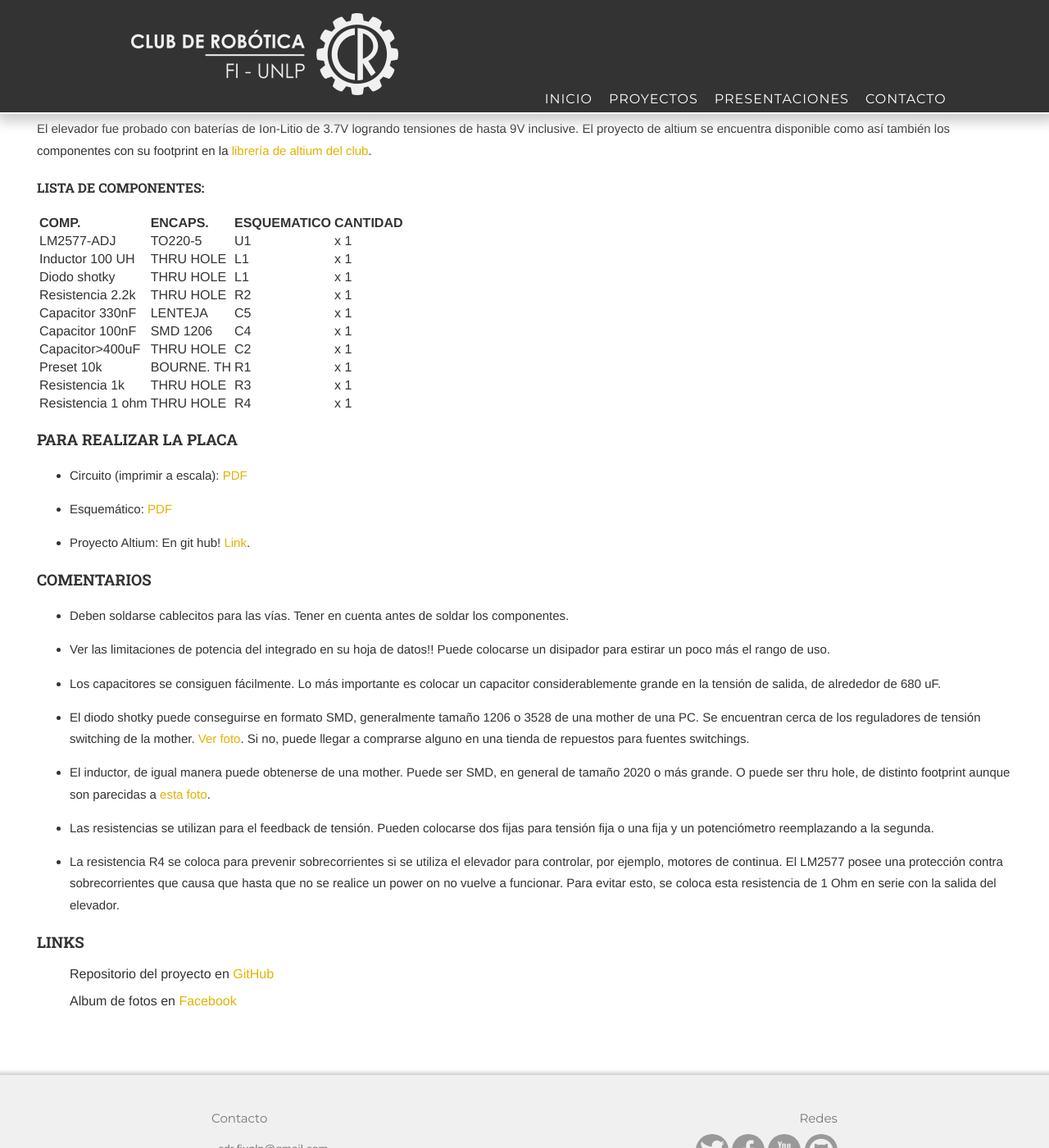
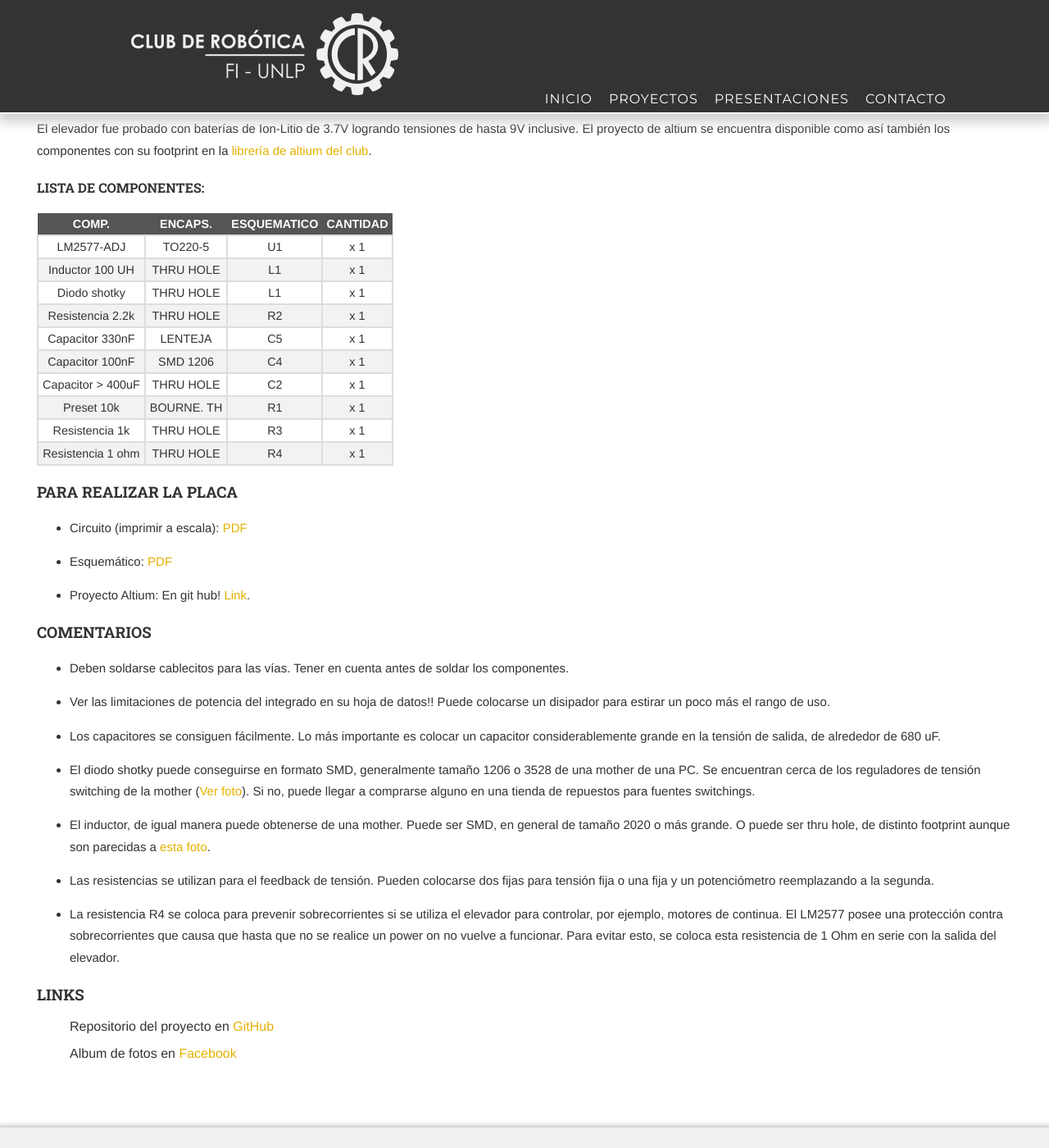
Before and after one commit to leandro-gaston/cdr-web, a Jekyll site: the page built from sitio/_posts/2016-06-21-Elevador Discreto.md, in a window 1280 px wide and 1400 px high, scrolled down 613 px. Shown: the whole window at 82% size. Built offline with Jekyll 4.4.1, drawn with Linux system fonts in a browser that asks for light colours; some web fonts are replaced.

Commit message:
Verificado P012 y definido el formato a futuro de tablas

```diff
--- a/sitio/_layouts/post.html
+++ b/sitio/_layouts/post.html
@@ -3,6 +3,33 @@ layout: default
 ---
 <head>
 <link href="/css/syntax.css" rel="stylesheet">
+
+<style>
+table {
+    border-collapse: collapse;
+    width: auto;
+}
+
+th, td {
+	text-align: left;
+	font-size: 90%;
+	font-family: "roboto sans","Helvetica Neue",Helvetica,Arial;
+    padding: 5px;
+}
+
+td {
+	border: 2px solid #ddd;
+}
+
+tr:nth-child(even){background-color: #f2f2f2}
+
+th {
+
+    background-color: #555;
+    color: white;
+}
+</style>
+
 </head>
 <article class="post" itemscope itemtype="http://schema.org/BlogPosting">
 	<div class="offset"
--- a/sitio/_posts/2016-06-21-Elevador Discreto.md
+++ b/sitio/_posts/2016-06-21-Elevador Discreto.md
@@ -38,17 +38,17 @@ El elevador fue probado con baterías de Ion-Litio de 3.7V logrando tensiones de
 #### Lista de componentes:
 
 | COMP.			  |  ENCAPS.  | ESQUEMATICO  |  CANTIDAD|
-|-
-| LM2577-ADJ	  | TO220-5	  | 	U1		 | 	  x 1	|
-| Inductor 100 UH | THRU HOLE | 	L1		 | 	  x 1	|
-| Diodo shotky    | THRU HOLE | 	L1		 | 	  x 1	|
-| Resistencia 2.2k| THRU HOLE | 	R2		 | 	  x 1	|
-| Capacitor 330nF | LENTEJA	  | 	C5		 | 	  x 1	|
-| Capacitor 100nF | SMD 1206  | 	C4		 | 	  x 1	|
-| Capacitor>400uF | THRU HOLE | 	C2		 | 	  x 1	|
-| Preset 10k      | BOURNE. TH| 	R1		 | 	  x 1	|
+| :---: | :---: | :---: | :---: |
+| LM2577-ADJ	   | TO220-5	  | 	U1		 | 	  x 1	|
+| Inductor 100 UH  | THRU HOLE | 	L1		 | 	  x 1	|
+| Diodo shotky     | THRU HOLE | 	L1		 | 	  x 1	|
+| Resistencia 2.2k | THRU HOLE | 	R2		 | 	  x 1	|
+| Capacitor 330nF  | LENTEJA	| 	C5		 | 	  x 1	|
+| Capacitor 100nF  | SMD 1206  | 	C4		 | 	  x 1	|
+| Capacitor > 400uF | THRU HOLE | 	C2		 | 	  x 1	|
+| Preset 10k       | BOURNE. TH| 	R1		 | 	  x 1	|
 | Resistencia 1k  | THRU HOLE | 	R3		 | 	  x 1	|
-| Resistencia 1 ohm| THRU HOLE| 	R4		 | 	  x 1	|
+| Resistencia 1 ohm | THRU HOLE| 	R4		 | 	  x 1	|
 
 
 
@@ -78,7 +78,7 @@ El elevador fue probado con baterías de Ion-Litio de 3.7V logrando tensiones de
 
 
 
- - El diodo shotky puede conseguirse en formato SMD, generalmente tamaño 1206 o 3528 de una mother de una PC. Se encuentran cerca de los reguladores de tensión switching de la mother. [Ver foto](http://g01.a.alicdn.com/kf/HTB19wdvIXXXXXXdXXXXq6xXFXXXU/Env&iacute;o-gratuito-One-lote-100-unids-SMA-SS14-1N5819-IN5819-Schottky-diodo.jpg). Si no, puede llegar a comprarse alguno en una tienda de repuestos para fuentes switchings.
+ - El diodo shotky puede conseguirse en formato SMD, generalmente tamaño 1206 o 3528 de una mother de una PC. Se encuentran cerca de los reguladores de tensión switching de la mother ([Ver foto](http://g01.a.alicdn.com/kf/HTB19wdvIXXXXXXdXXXXq6xXFXXXU/Env&iacute;o-gratuito-One-lote-100-unids-SMA-SS14-1N5819-IN5819-Schottky-diodo.jpg)). Si no, puede llegar a comprarse alguno en una tienda de repuestos para fuentes switchings.
 
 
 
```
